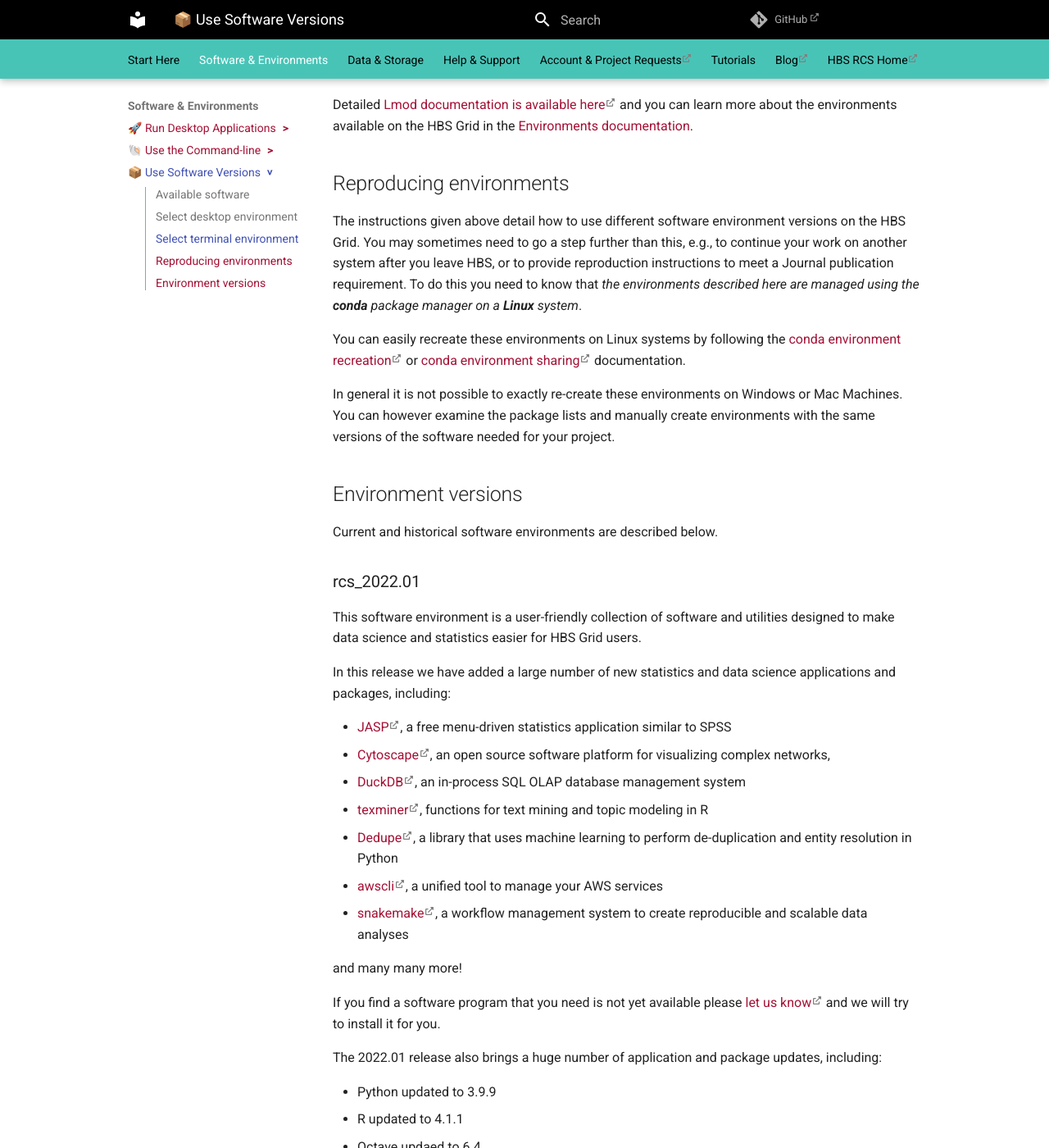
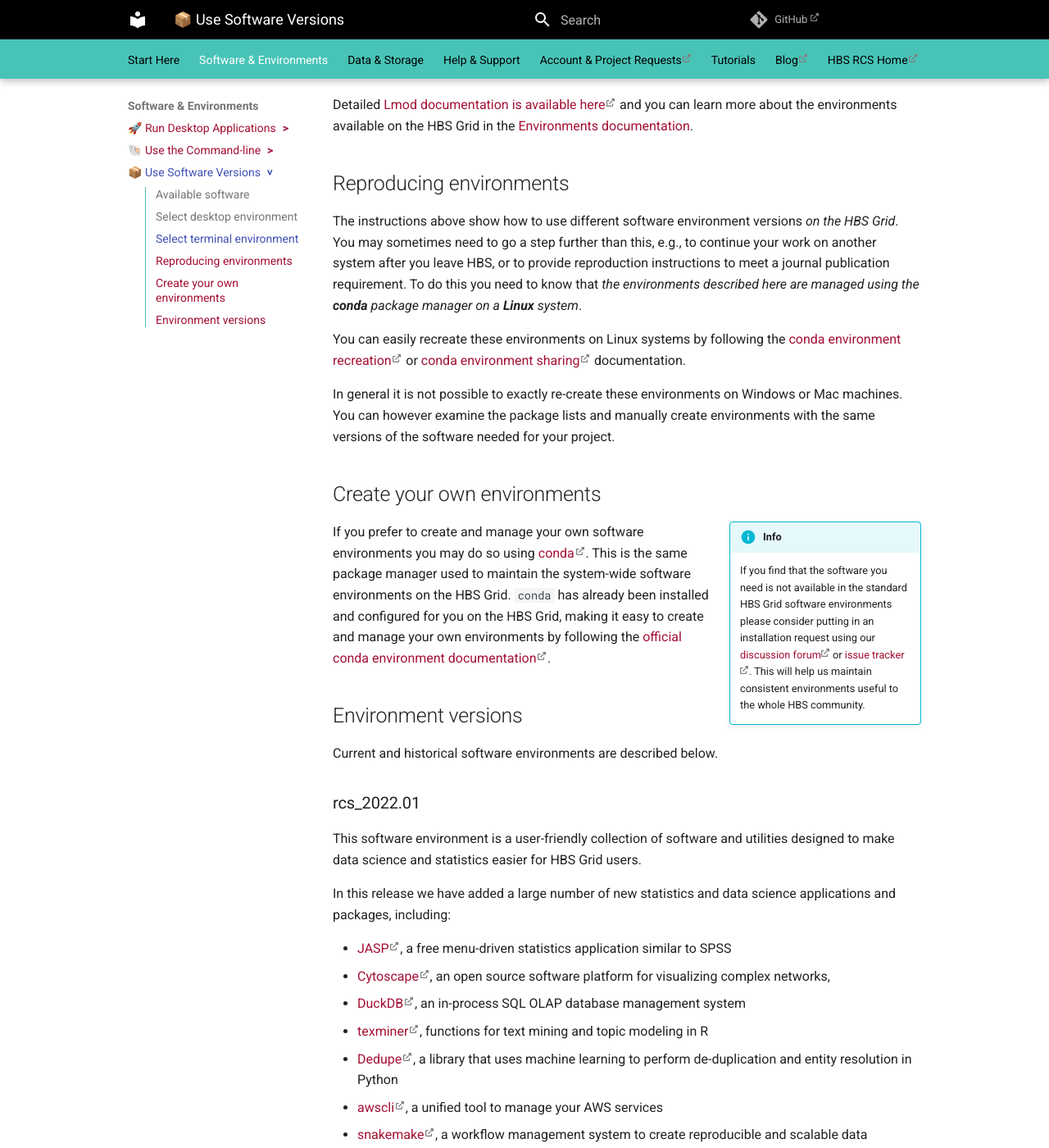
Before and after one commit to hbs-rcs/hbsgrid-docs, an MkDocs documentation site: the page built from docs/environments.md, in a window 1280 px wide and 1400 px high, scrolled down 2993 px. Shown: the whole window at 82% size. Built offline with MkDocs 1.6.1 and Material for MkDocs 9.7.7, drawn with Linux system fonts in a browser that asks for light colours; comment, search, counter and statistics services are not loaded.

Commit message:
add environment creation instructions

```diff
--- a/docs/environments.md
+++ b/docs/environments.md
@@ -128,10 +128,10 @@ Detailed [Lmod documentation is available here](https://lmod.readthedocs.io/en/l
 
 ## Reproducing environments
 
-The instructions given above detail how to use different software environment
-versions on the HBS Grid. You may sometimes need to go a step further than this,
+The instructions above show how to use different software environment
+versions *on the HBS Grid*. You may sometimes need to go a step further than this,
 e.g., to continue your work on another system after you leave HBS, or to provide
-reproduction instructions to meet a Journal publication requirement. To do this you
+reproduction instructions to meet a journal publication requirement. To do this you
 need to know that
 *the environments described here are managed using the **conda** package manager on a **Linux** system*.
 
@@ -141,9 +141,26 @@ or
 [conda environment sharing](https://docs.conda.io/projects/conda/en/latest/user-guide/tasks/manage-environments.html#building-identical-conda-environments)
 documentation.
 
-In general it is not possible to exactly re-create these environments on Windows or Mac Machines.
+In general it is not possible to exactly re-create these environments on Windows or Mac machines.
 You can however examine the package lists and manually create environments with the same versions
 of the software needed for your project.
+
+
+## Create your own environments
+
+!!! info inline end
+    If you find that the software you need is not available in the standard HBS Grid software environments
+    please consider putting in an installation request using our
+    [discussion forum](https://github.com/hbs-rcs/hbsgrid-docs/discussions)
+    or [issue tracker](https://github.com/hbs-rcs/hbsgrid-docs/issues). This will help us maintain
+    consistent environments useful to the whole HBS community.
+
+If you prefer to create and manage your own software environments you may do so using
+[conda](https://docs.conda.io/projects/conda/en/latest/user-guide). This is the same package manager used
+to maintain the system-wide software environments on the HBS Grid. `conda` has already been installed and
+configured for you on the HBS Grid, making it easy to create and manage your own environments by following the
+[official conda environment documentation](https://docs.conda.io/projects/conda/en/latest/user-guide/getting-started.html#managing-environments).
+
 
 ## Environment versions
 
```
